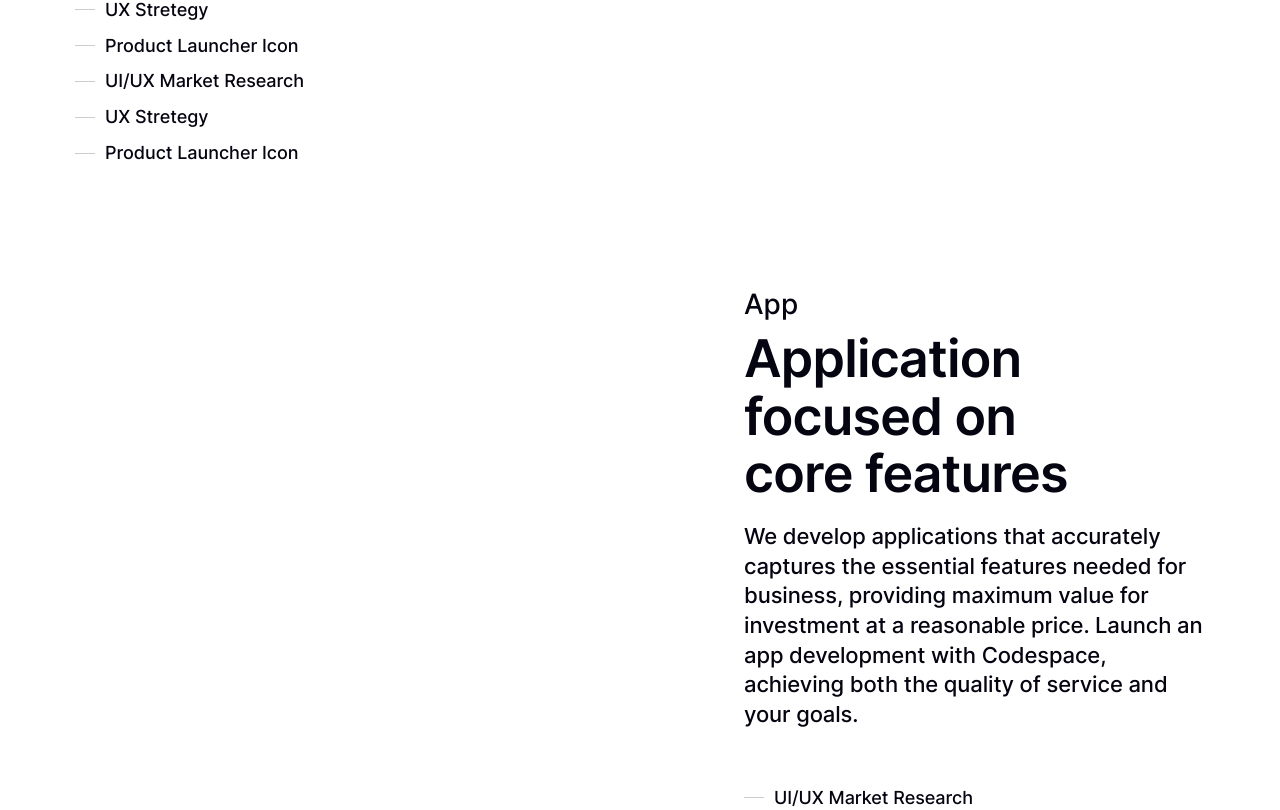
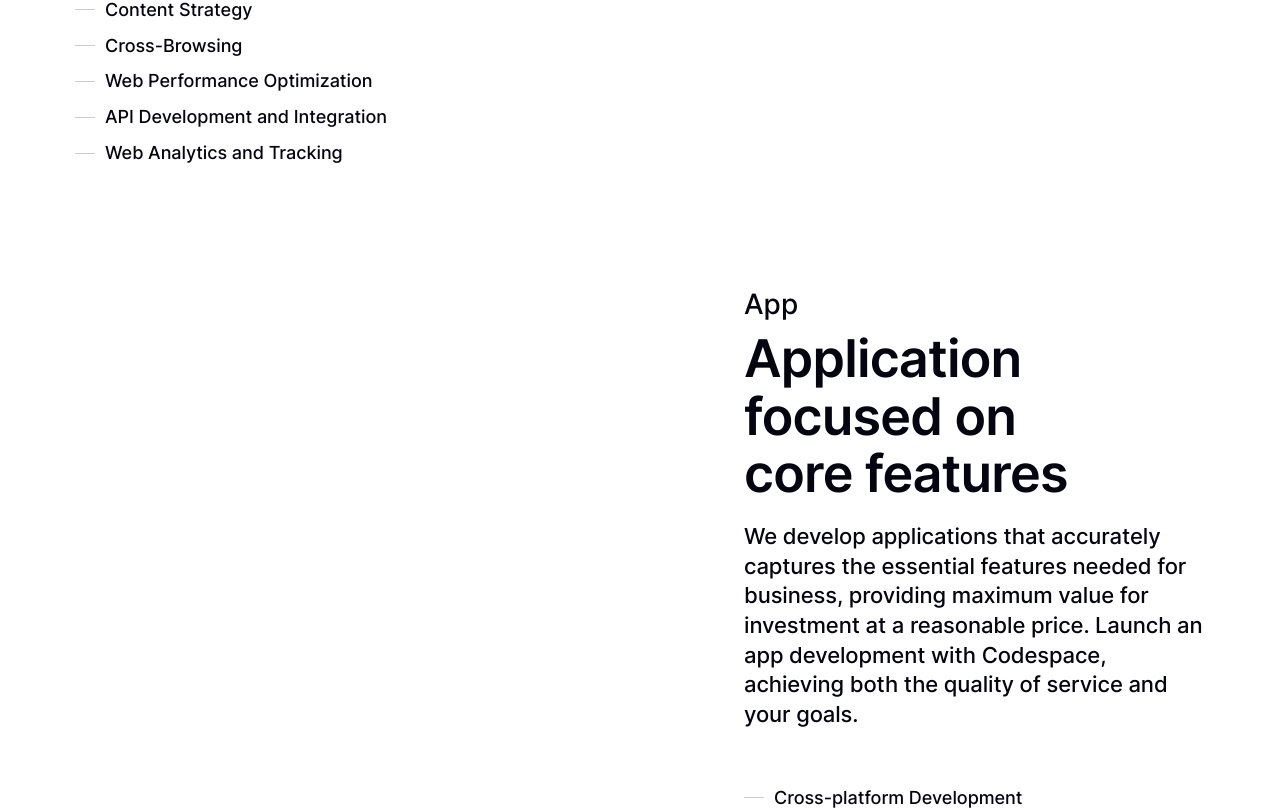
Before and after one commit to seonghojung/codespace_renewal, a Next.js app: page /en/services in a window 1280 px wide. Shown: the part 1431-2241 px from the top of the page. Built offline with nearby package versions, Linux system fonts and the light colour scheme; a web font is replaced by a local one.

Commit message:
서비스 리스트 최신화

```diff
--- a/app/data/services.ts
+++ b/app/data/services.ts
@@ -22,7 +22,7 @@ export const contents: IContents = {
       description:
         "다양한 디바이스, 브라우저에서도 유연한 웹사이트를 통해 반응형 디자인, 크로스 브라우징을 비롯한 접근성 고려, SEO 최적화 텐츠 가독성 향상이 모바일과 PC 등 다양한 환경에서 올바르게 보여질 수 있도록 제공하고 있습니다.",
       descriptionMb: `다양한 디바이스, 브라우저에서도 유연한 웹사이트를 통해 반응형 디자인, 크로스 브라우징을 비롯한 접근성고려, SEO 최적화 콘텐츠 가독성 향상이 모바일과 PC 등 다양한 환경에서 올바르게 보여질 수 있도록 제공하고 있습니다.`,
-      techDescription: ["UI/UX Market Research", "UX Stretegy", "Product Launcher Icon", "UI/UX Market Research", "UX Stretegy", "Product Launcher Icon"],
+      techDescription: ["반응형 웹", "컨텐츠 전략", "크로스 브라우징", "웹 성능 최적화", "API 개발 및 통합", "웹 분석 및 추적"],
     },
     {
       thumbnail: "/videos/service/app.mp4",
@@ -35,7 +35,7 @@ export const contents: IContents = {
 애플리케이션을 개발하여 합리적인 가격으로 투자에 대한
 최대 가치를 제공하고 있습니다. 서비스의 품질과 목표를 동시에
 달성하는 앱 개발의 여정을 코드스페이스와 함께하세요.`,
-      techDescription: ["UI/UX Market Research", "UX Stretegy", "Product Launcher Icon", "UI/UX Market Research", "UX Stretegy", "Product Launcher Icon"],
+      techDescription: ["크로스 플랫폼 개발", "앱 성능 최적화", "푸시 알림", "앱 수익화 전략", "하이브리드 앱 개발", "웹앱 패키징"],
     },
     {
       thumbnail: "/videos/service/ui.mp4",
@@ -56,7 +56,7 @@ CMS 솔루션`,
 션으로 콘텐츠를 혁신적으로 관리하고 고객 관리의 효율
 성을 높일 수 있는 운영에 필요한 개발 서비스를
 제공하고 있습니다.`,
-      techDescription: ["UI/UX Market Research", "UX Stretegy", "Product Launcher Icon", "UI/UX Market Research", "UX Stretegy", "Product Launcher Icon"],
+      techDescription: ["사용자 및 권한 관리", "내용 분류", "사용자 친화적인 인터페이스", "컨텐츠 가져오기 / 내보내기", "컨텐츠 작성 및 편집", "다국어 지원"],
     },
     {
       thumbnail: "/videos/service/seo.mp4",
@@ -69,7 +69,7 @@ CMS 솔루션`,
     렌드를 활용하여 파트너의 서비스가 핵심 고객에게 올바
     르게 보여질 수 있도록 검색 트래픽 최적화 서비스를 제공
     하고 있습니다.`,
-      techDescription: ["UI/UX Market Research", "UX Stretegy", "Product Launcher Icon", "UI/UX Market Research", "UX Stretegy", "Product Launcher Icon"],
+      techDescription: ["A/B 테스트", "키워드 연구", "페이지 로드 속도 최적화", "구글 애널리틱스 통합", "SEO 친화적인 URL 구조", "SEO 보고 및 분석"],
     },
   ],
   en: [
@@ -84,7 +84,7 @@ CMS 솔루션`,
 고려, SEO 최적화 콘텐츠 가독성 향상이 모바일과 PC 등
 다양한 환경에서 올바르게 보여질 수 있도록
 제공하고 있습니다.`,
-      techDescription: ["UI/UX Market Research", "UX Stretegy", "Product Launcher Icon", "UI/UX Market Research", "UX Stretegy", "Product Launcher Icon"],
+      techDescription: ["Responsive Web", "Content Strategy", "Cross-Browsing", "Web Performance Optimization", "API Development and Integration", "Web Analytics and Tracking"],
     },
     {
       thumbnail: "/videos/service/app.mp4",
@@ -96,7 +96,7 @@ CMS 솔루션`,
 애플리케이션을 개발하여 합리적인 가격으로 투자에 대한
 최대 가치를 제공하고 있습니다. 서비스의 품질과 목표를 동시에
 달성하는 앱 개발의 여정을 코드스페이스와 함께하세요.`,
-      techDescription: ["UI/UX Market Research", "UX Stretegy", "Product Launcher Icon", "UI/UX Market Research", "UX Stretegy", "Product Launcher Icon"],
+      techDescription: ["Cross-platform Development", "App Performance Optimization", "Push Notification", "App Monetization Strategies", "Hybrid App Development", "Web App Packaging"],
     },
     {
       thumbnail: "/videos/service/ui.mp4",
@@ -120,7 +120,7 @@ CMS 솔루션`,
 션으로 콘텐츠를 혁신적으로 관리하고 고객 관리의 효율
 성을 높일 수 있는 운영에 필요한 개발 서비스를
 제공하고 있습니다.`,
-      techDescription: ["UI/UX Market Research", "UX Stretegy", "Product Launcher Icon", "UI/UX Market Research", "UX Stretegy", "Product Launcher Icon"],
+      techDescription: ["User and Permission Management", "Content Categorization", "User-Friendly Interface", "Content Import/Export", "Content Creation and Editing", "Multilingual Support"],
     },
     {
       thumbnail: "/videos/service/seo.mp4",
@@ -132,7 +132,7 @@ CMS 솔루션`,
     렌드를 활용하여 파트너의 서비스가 핵심 고객에게 올바
     르게 보여질 수 있도록 검색 트래픽 최적화 서비스를 제공
     하고 있습니다.`,
-      techDescription: ["UI/UX Market Research", "UX Stretegy", "Product Launcher Icon", "UI/UX Market Research", "UX Stretegy", "Product Launcher Icon"],
+      techDescription: ["A/B Testing", "Keyword Research", "Page Load Speed Optimization", "Google Analytics Integration", "SEO-friendly URL Structures", "SEO Reporting and Analysis"],
     },
   ],
 };
```
